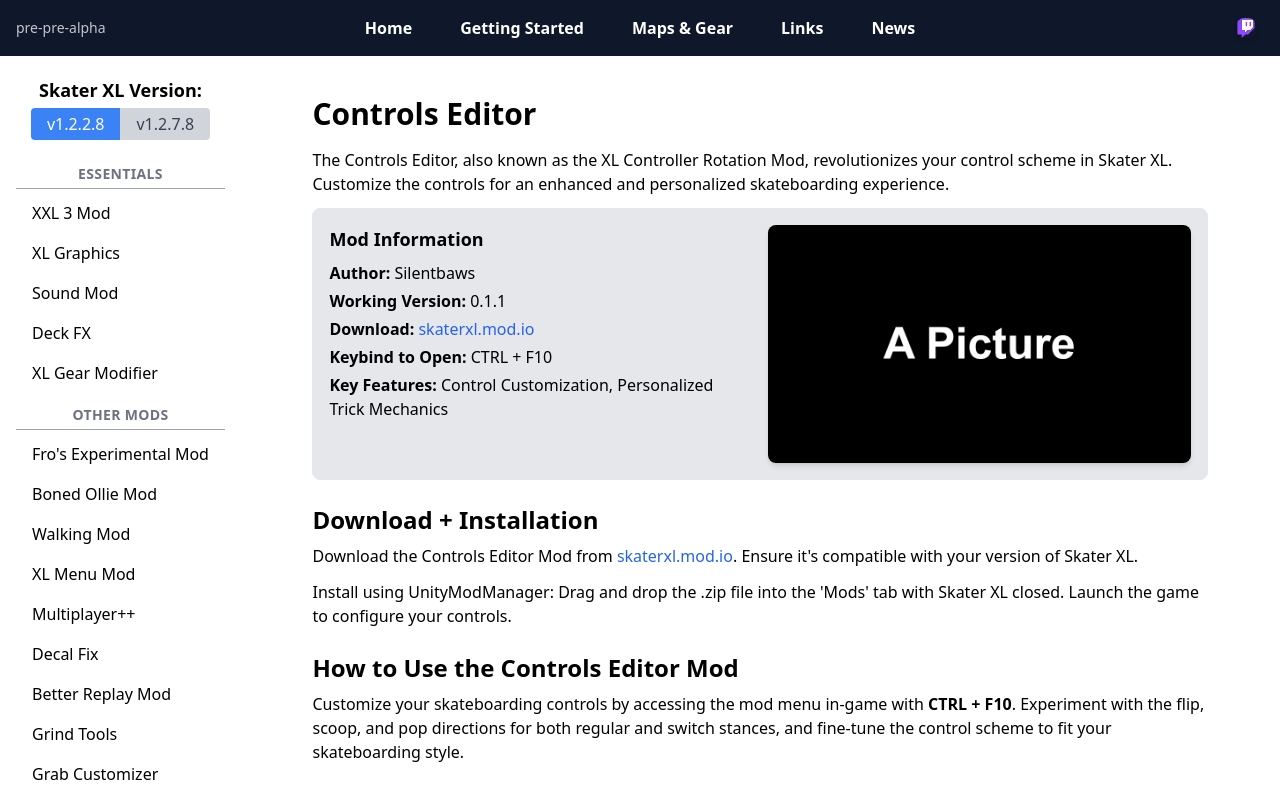
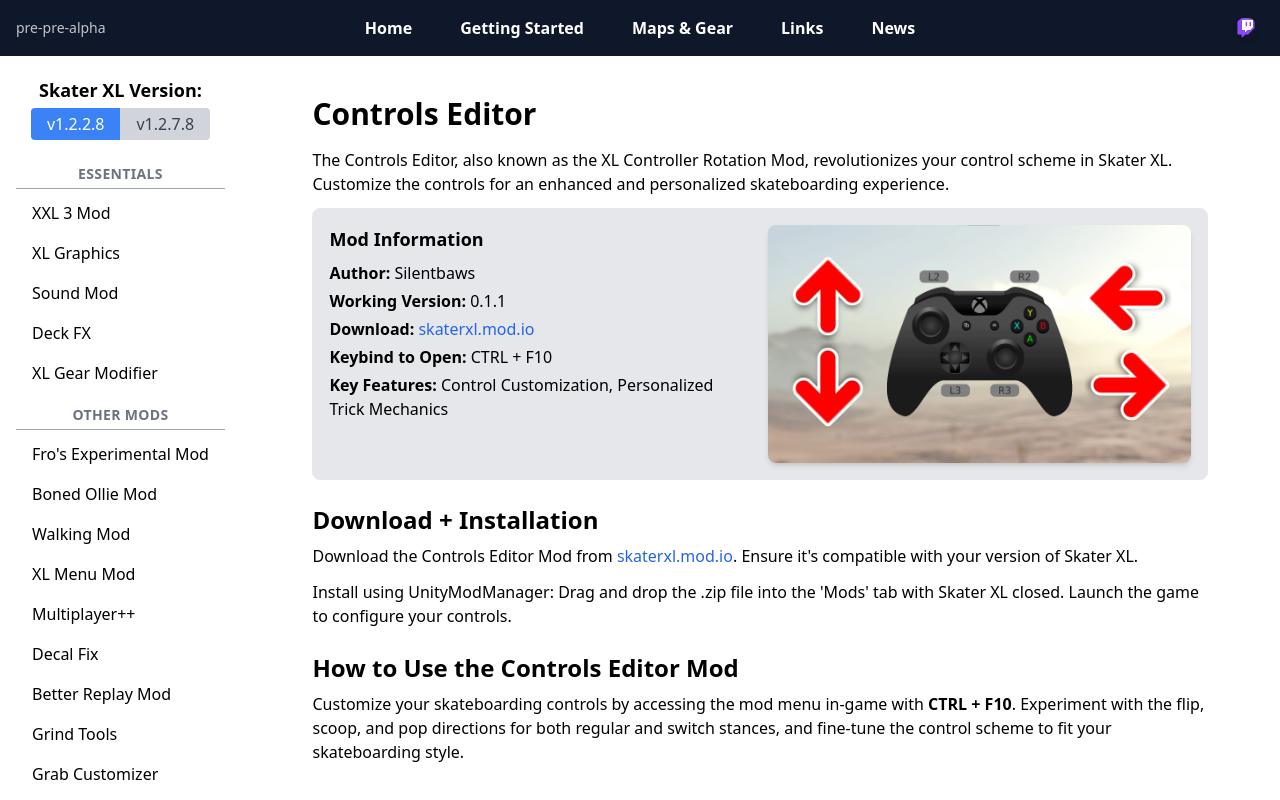
Before and after one commit to ShawnEdgell/skaterxl-mod-docs, a SvelteKit app: page /Alpha/ControlsEditor in a window 1280 px wide. Built offline with nearby package versions, Linux system fonts and the light colour scheme.

Commit message:
controls edits image

```diff
--- a/src/routes/Alpha/ControlsEditor/+page.svelte
+++ b/src/routes/Alpha/ControlsEditor/+page.svelte
@@ -20,7 +20,7 @@
     </div>
 
     <div class="flex-1 mt-4 md:mt-0">
-      <img src="/Picture.png" alt="Controls Editor Mod" class="w-full h-auto rounded-lg shadow-md"/>
+      <img src="/ControlsEditor.png" alt="Controls Editor Mod" class="w-full h-auto rounded-lg shadow-md"/>
     </div>
   </div>
 
```
Also changed, not shown: static/ControlsEditor.png (added).
